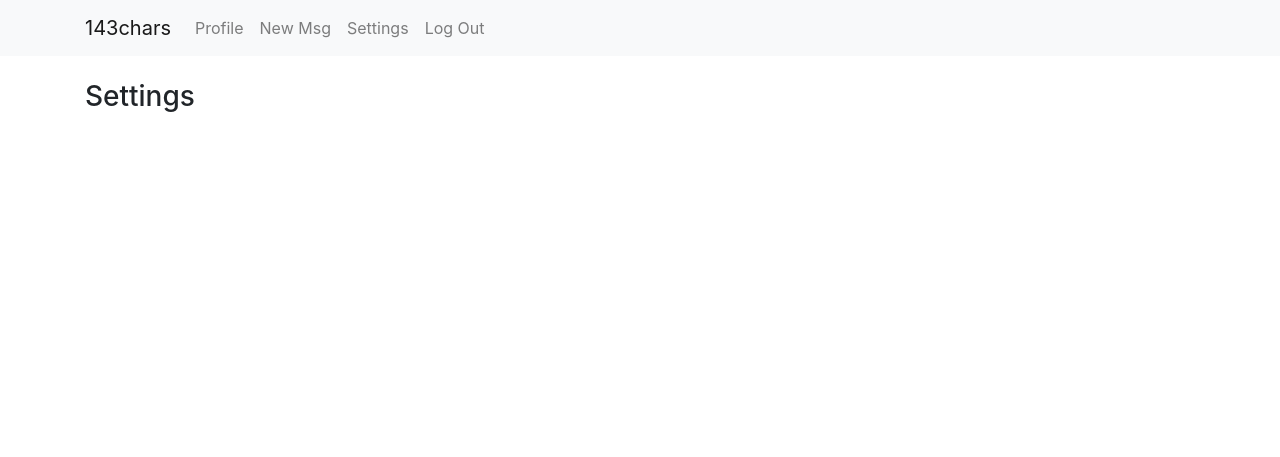
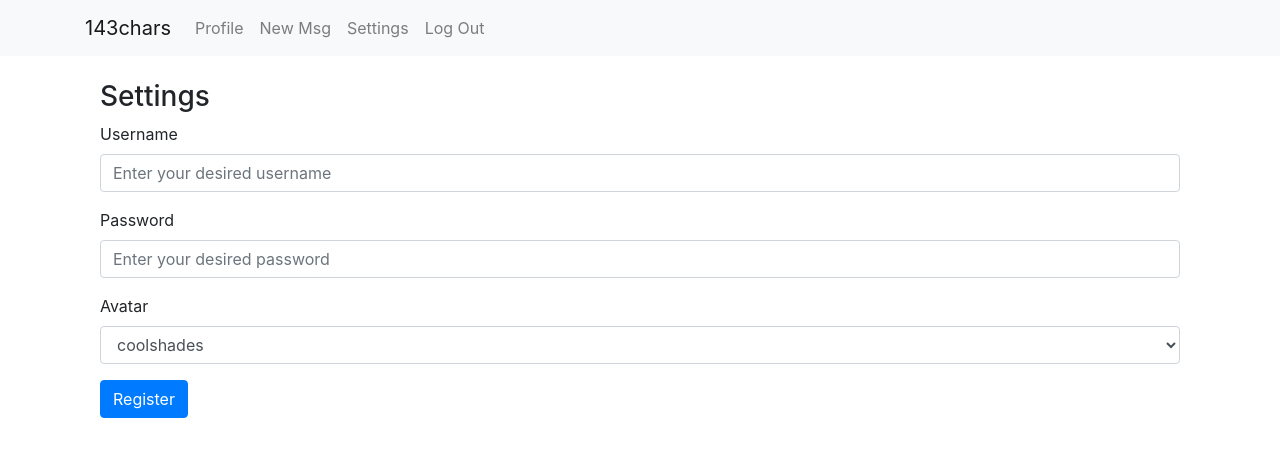
Before and after one commit to petermorgandev/143chars, a Node server app: page /settings in a window 1280 px wide. Shown: the top 457 px of the page. Run offline with Node 20, Linux system fonts and the light colour scheme; the visitor is signed in with stand-in values (Sample User, id 1); some libraries are stand-ins or nearby versions.

Commit message:
fixed bootstrap row/col

```diff
--- a/views/settings.pug
+++ b/views/settings.pug
@@ -3,4 +3,20 @@ extends layout
 block content
   .container
     .row
-      h3.mt-4 Settings
+      .col
+        h3.mt-4 Settings
+
+    .row
+      .col
+        form(method='POST' action='/register')
+          .form-group
+            label(for='username') Username
+            input.form-control(type='text' id='username' name='usernameInput' placeholder='Enter your desired username')
+          .form-group
+            label(for='password') Password
+            input.form-control(type='password' id='password' name='passwordInput' placeholder='Enter your desired password')
+          .form-group
+            label(for='avatar') Avatar
+            select(name="avatarInput" id='avatar' class='form-control')
+              include includes/avatars.pug
+          button.btn.btn-primary(type='submit') Register
```
Also changed, not shown: views/login.pug (+9 -8 lines), views/register.pug (+15 -13 lines).
